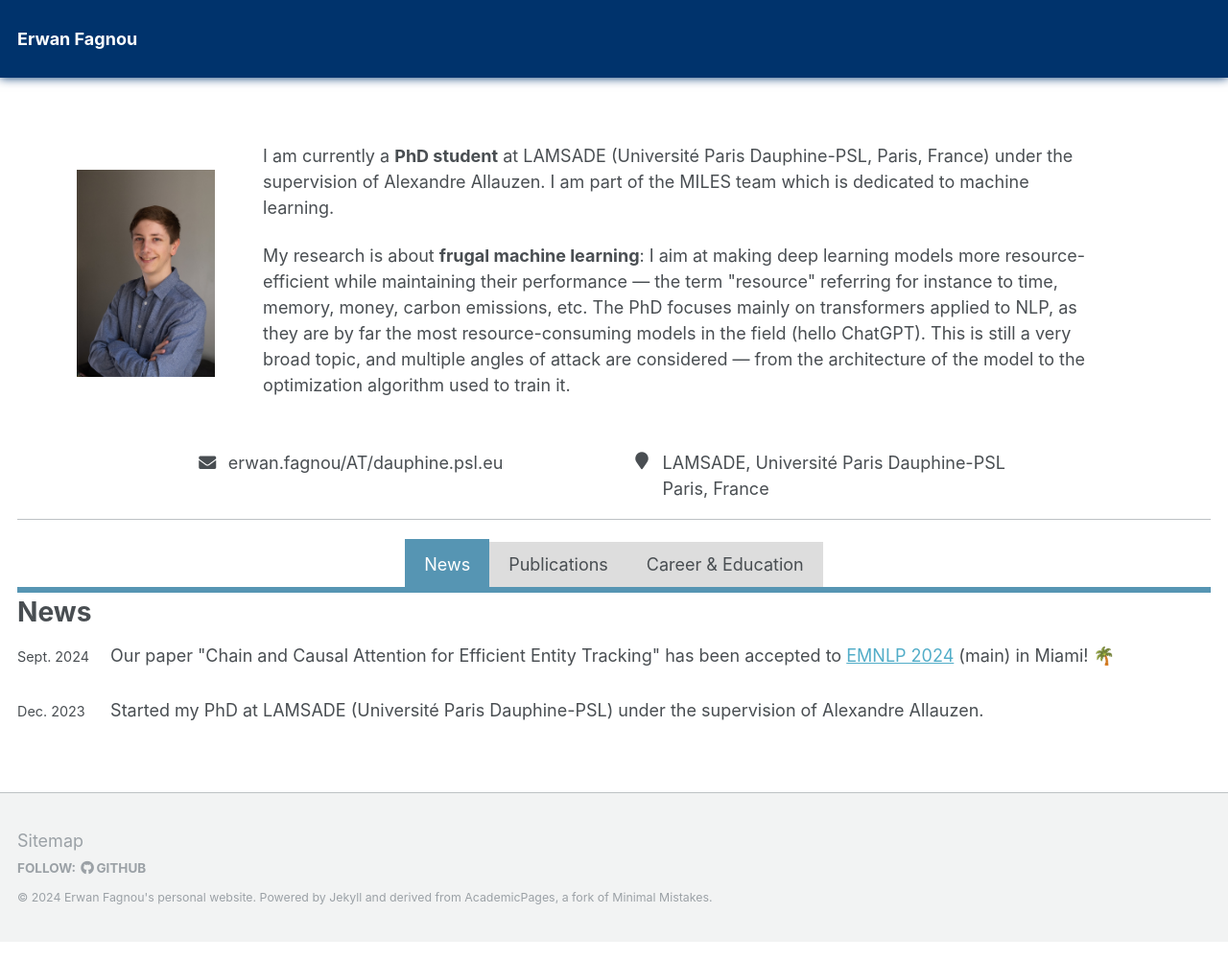
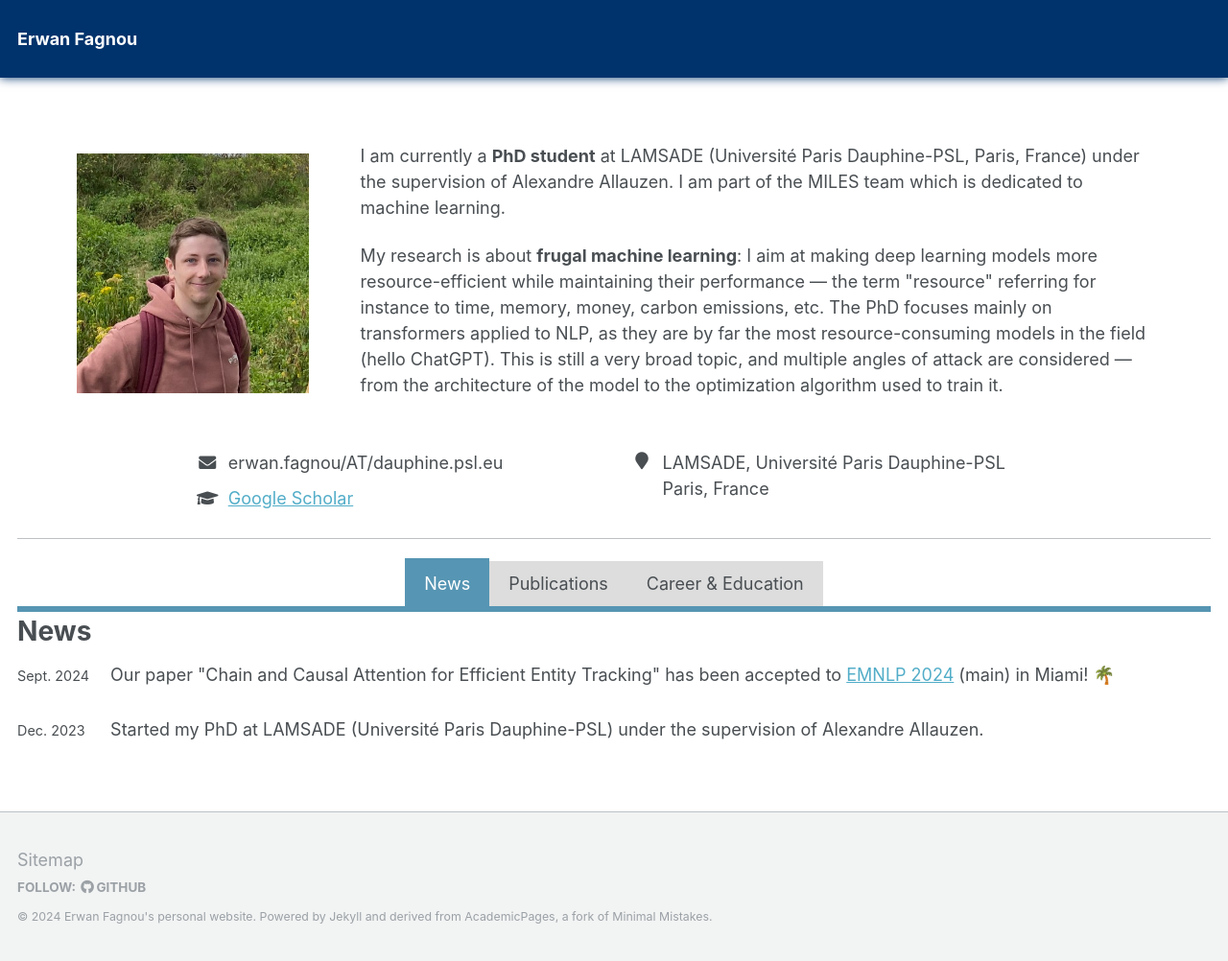
Before and after one commit to ErwanFagnou/erwanfagnou.github.io, a Jekyll site: the page built from _pages/about.md, in a window 1280 px wide. Shown: the whole page at 96% size. Built offline with Jekyll 4.4.1, drawn with Linux system fonts in a browser that asks for light colours; formulas are drawn with MathJax 3.

Commit message:
New picture + google scholar

```diff
--- a/_config.yml
+++ b/_config.yml
@@ -86,7 +86,7 @@ author:
   location         : "LAMSADE, Université Paris Dauphine-PSL<br>Paris, France"
   employer         :
   pubmed           :
-  googlescholar    :
+  googlescholar    : "https://scholar.google.fr/citations?hl=fr&user=n8DcvHkAAAAJ"
   email            : "<span>erwan.fag</span>nou/AT/d<span>auphine.p</span>sl.eu"
   researchgate     :
   uri              :
--- a/_pages/about.md
+++ b/_pages/about.md
@@ -7,9 +7,9 @@ redirect_from:
 ---
 
 <!-- Picture and short bio -->
-<div style="display: flex; align-items: center; margin-bottom: 30px; margin-left: 5%; margin-right: 10%">
+<div style="display: flex; align-items: center; margin-bottom: 30px; margin-left: 5%; margin-right: 5%">
     <!-- Picture -->
-    <div style="width: 15%; display: inline-block">
+    <div style="width: 300px; display: inline-block">
         <img src="{{ site.author.avatar | prepend: "/images/" | prepend: base_path }}" alt={{ site.author.name }} style="max-height: 250px">
     </div>
     <!-- Short bio -->
@@ -30,10 +30,10 @@ redirect_from:
                 <span>{{ site.author.email }}</span>
             </div>
             <!-- Google Scholar -->
-            <!-- <div style="display: flex; align-items: center; margin-bottom: 10px;">
+            <div style="display: flex; align-items: center; margin-bottom: 10px;">
                 <i class="fas fa-fw fa-graduation-cap" style="margin-right: 10px"></i>
                 <a href="{{ site.author.googlescholar }}">Google Scholar</a>
-            </div> -->
+            </div>
         </div>
         <!-- Right Column (Location) -->
         <div style="width: 48%;">
```
Also changed, not shown: images/profile.jpg.
